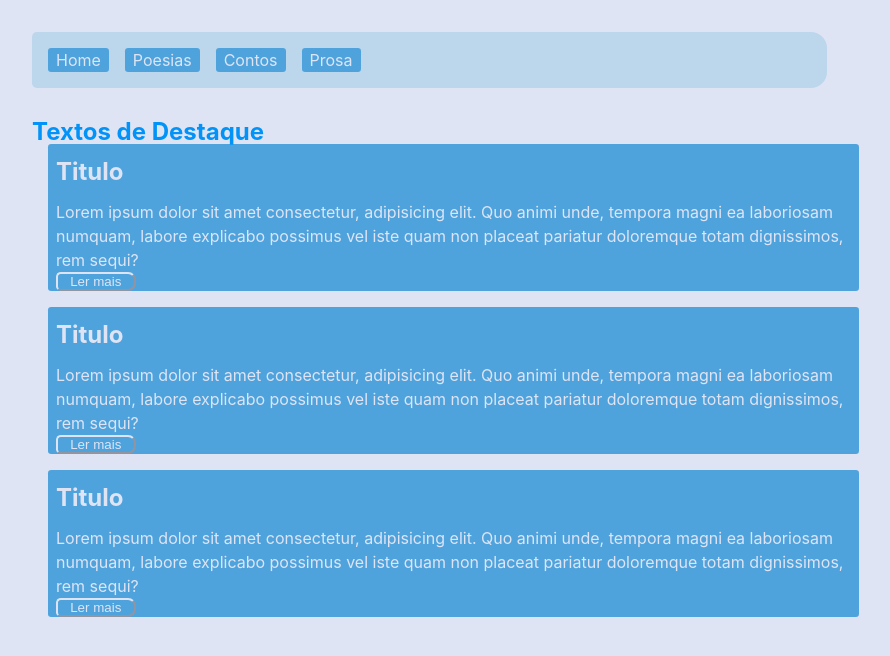
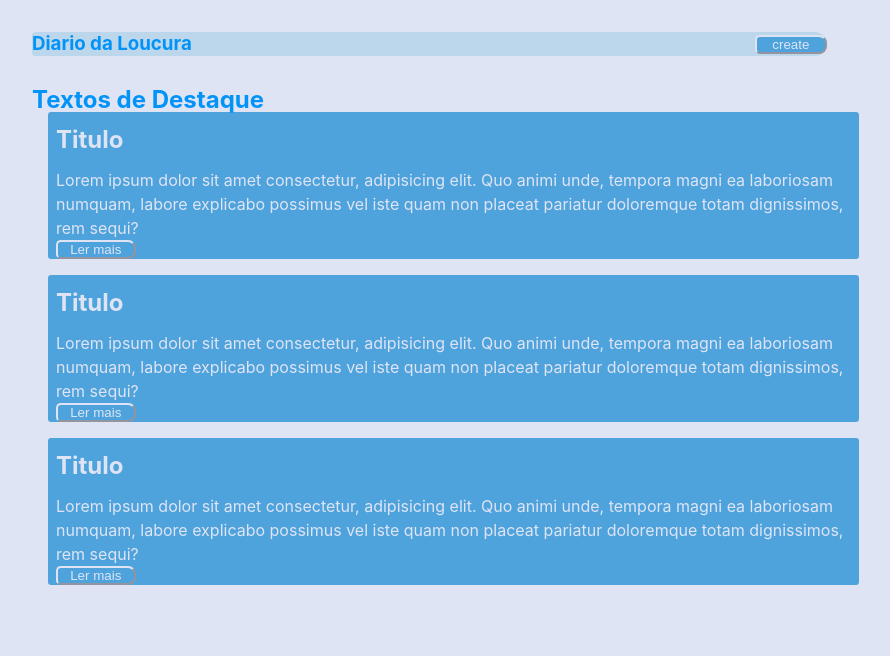
Before and after one commit to he445/reactproject1, a React (Vite) app in the folder diarioFront/: page / in a window 1280 px wide. Shown: the top 656 px of the page, without its empty margins (112-1002 px from the left). Built offline with nearby package versions, Linux system fonts and the light colour scheme.

Commit message:
modal and form

```diff
--- a/diarioFront/package.json
+++ b/diarioFront/package.json
@@ -10,7 +10,8 @@
   },
   "dependencies": {
     "react": "^18.2.0",
-    "react-dom": "^18.2.0"
+    "react-dom": "^18.2.0",
+    "react-modal": "^3.15.1"
   },
   "devDependencies": {
     "@types/react": "^18.0.17",
--- /dev/null
+++ b/diarioFront/src/assets/formModal/formModal.jsx
@@ -0,0 +1,8 @@
+import "./formModal.css"
+function form()
+{return(
+   <section>
+   <button type="create"> Create</button>
+   </section>
+)}
+export default form
--- a/diarioFront/src/assets/navbar/navBar.css
+++ b/diarioFront/src/assets/navbar/navBar.css
@@ -39,3 +39,17 @@ margin-top: 2rem;
       padding-left: 0.5rem;
       padding-right: 0.5rem;
     }
+
+    .navbarh1{display: flex;
+      align-items: center;
+    width: 100%;}
+
+   .modal-button{ background-color:#4ea3dd;
+    color: #dfe4f4;
+    border-top-right-radius: 0.5rem;
+    border-bottom-right-radius: 0.5rem;
+   border-bottom-left-radius: 0.3rem;
+   border-top-left-radius: 0.3rem;
+   border-color: #dfe4f4;
+   width: 10%;
+   height: 15%;}
--- a/diarioFront/src/assets/navbar/navBar.jsx
+++ b/diarioFront/src/assets/navbar/navBar.jsx
@@ -1,13 +1,51 @@
+import Modal from "react-modal";
+import { useState } from "react";
+import Form from "../formModal/formModal";
 import "./navBar.css"
-function navbar()
-{return(
+const customStyles = {
+  content: {
+    top: "50%",
+    left: "50%",
+    right: "auto",
+    bottom: "auto",
+    marginRight: "-50%",
+    width: "40rem",
+    height: "50rem",
+    transform: "translate(-50%, -50%)",
+    backgroundColor: " rgba(0, 0, 0, 0.8)",
+    borderRadius: "15px",
+  },
+  overlay: {
+    background: "rgba(0, 0, 0, 0.4)",
+  },
+};
+
+Modal.setAppElement("#root");
+function navbar(create)
+{
+  const [modalIsOpen, setModalIsOpen] = useState(false);
+  function handleModal() {
+    setModalIsOpen(!modalIsOpen);
+  }
+  return(
     <section><nav className='navbar'>
-    <ul className="navBarUl">
+    <h1 className="navbarh1">Diario da Loucura</h1>
+    <button className="modal-button" onClick={handleModal}> create</button>
+    {/* <ul className="navBarUl">
       <li className="navBarLI">Home</li>
       <li className="navBarLI">Poesias</li>
       <li className="navBarLI">Contos</li>
       <li className="navBarLI">Prosa</li>
-    </ul>
-    </nav></section>
+    </ul> */}
+    </nav>
+    <Modal
+        isOpen={modalIsOpen}
+        onRequestClose={handleModal}
+        style={customStyles}
+        contentLabel="form Create"
+      >
+        <Form create={create}  handleModal={handleModal} />
+      </Modal>
+    </section>
 )}
 export default navbar
```
Also changed, not shown: diarioFront/src/assets/formModal/formModal.css (added), 1 other file (tests, documents, lock files or other folders).
